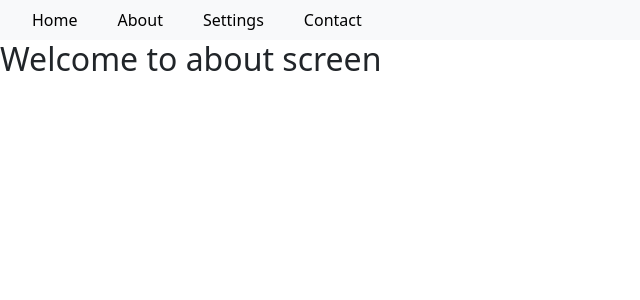
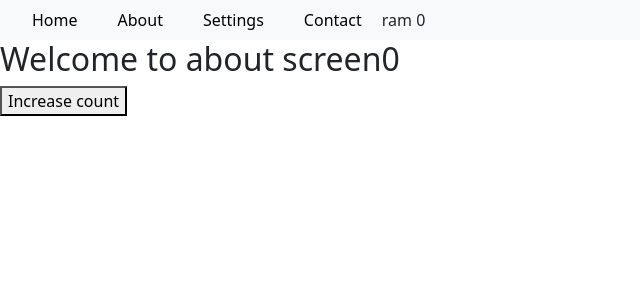
Before and after one commit to saiDev1999/3R_React_Class, a React (Create React App) app: page /about in a window 1280 px wide. Shown: the top 300 px of the page, without its empty margins (0-640 px from the left). Built offline with nearby package versions, Linux system fonts and the light colour scheme.

Commit message:
Global state mangement in react

```diff
--- a/src/components/navBar/navBar.js
+++ b/src/components/navBar/navBar.js
@@ -1,6 +1,10 @@
+import { useContext } from "react";
 import { Link } from "react-router-dom";
+import { UserInfo } from "../../navigation/navigation-stack";
 
 const NavBar = () => {
+  const { name, count } = useContext(UserInfo);
+
   const lightMode = true;
   const linkStyle = {
     textDecoration: "none",
@@ -35,6 +39,10 @@ const NavBar = () => {
               Contact
             </Link>
           </li>
+
+          <li className="nav-item">
+            {name} {count}
+          </li>
         </ul>
       </div>
     </nav>
--- a/src/navigation/navigation-stack.js
+++ b/src/navigation/navigation-stack.js
@@ -1,4 +1,4 @@
-import React from "react";
+import React, { createContext, useState } from "react";
 import { BrowserRouter, Route, Routes } from "react-router-dom";
 import HomeScreen from "../screens/home-screen";
 import AboutScreen from "../screens/about-screen";
@@ -7,8 +7,24 @@ import SettingScreen from "../screens/setting-screen";
 import InvalidScreen from "../screens/invalid-screen";
 import ProductDetailComponent from "../components/products/productDetails";
 
+export const UserInfo = createContext();
+
 function NavigationStack() {
+  const [username, setUsername] = useState("ram");
+  const [count, setCount] = useState(0);
+
+  const increaseCount = () => {
+    setCount(count + 1);
+  };
   return (
+    <UserInfo.Provider
+      value={{
+        name: username,
+        salary: 2000,
+        count: count,
+        increaseCount: increaseCount,
+      }}
+    >
       <BrowserRouter>
         <Routes>
           {/* static Routes */}
@@ -27,6 +43,7 @@ function NavigationStack() {
           />
         </Routes>
       </BrowserRouter>
+    </UserInfo.Provider>
   );
 }
 
--- a/src/screens/about-screen.js
+++ b/src/screens/about-screen.js
@@ -1,11 +1,14 @@
-import React from "react";
+import React, { useContext } from "react";
 import NavBar from "../components/navBar/navBar";
+import { UserInfo } from "../navigation/navigation-stack";
 
 function AboutScreen() {
+  const { increaseCount, count } = useContext(UserInfo);
   return (
     <div>
       <NavBar />
-      <h2>Welcome to about screen</h2>
+      <h2>Welcome to about screen{count}</h2>
+      <button onClick={increaseCount}>Increase count</button>
     </div>
   );
 }
--- a/src/screens/setting-screen.js
+++ b/src/screens/setting-screen.js
@@ -1,11 +1,14 @@
-import React from "react";
+import React, { useContext } from "react";
 import NavBar from "../components/navBar/navBar";
+import { UserInfo } from "../navigation/navigation-stack";
 
 function SettingScreen() {
+  const { increaseCount, count } = useContext(UserInfo);
   return (
     <div>
       <NavBar />
-      <h2>Welcome to setting screen</h2>
+      <h2>Welcome to setting screen{count}</h2>
+      <button onClick={increaseCount}>Increase count</button>
     </div>
   );
 }
```
Also changed, not shown: 1 other file (tests, documents, lock files or other folders). Lines whose indentation alone changed are shown as unchanged.
